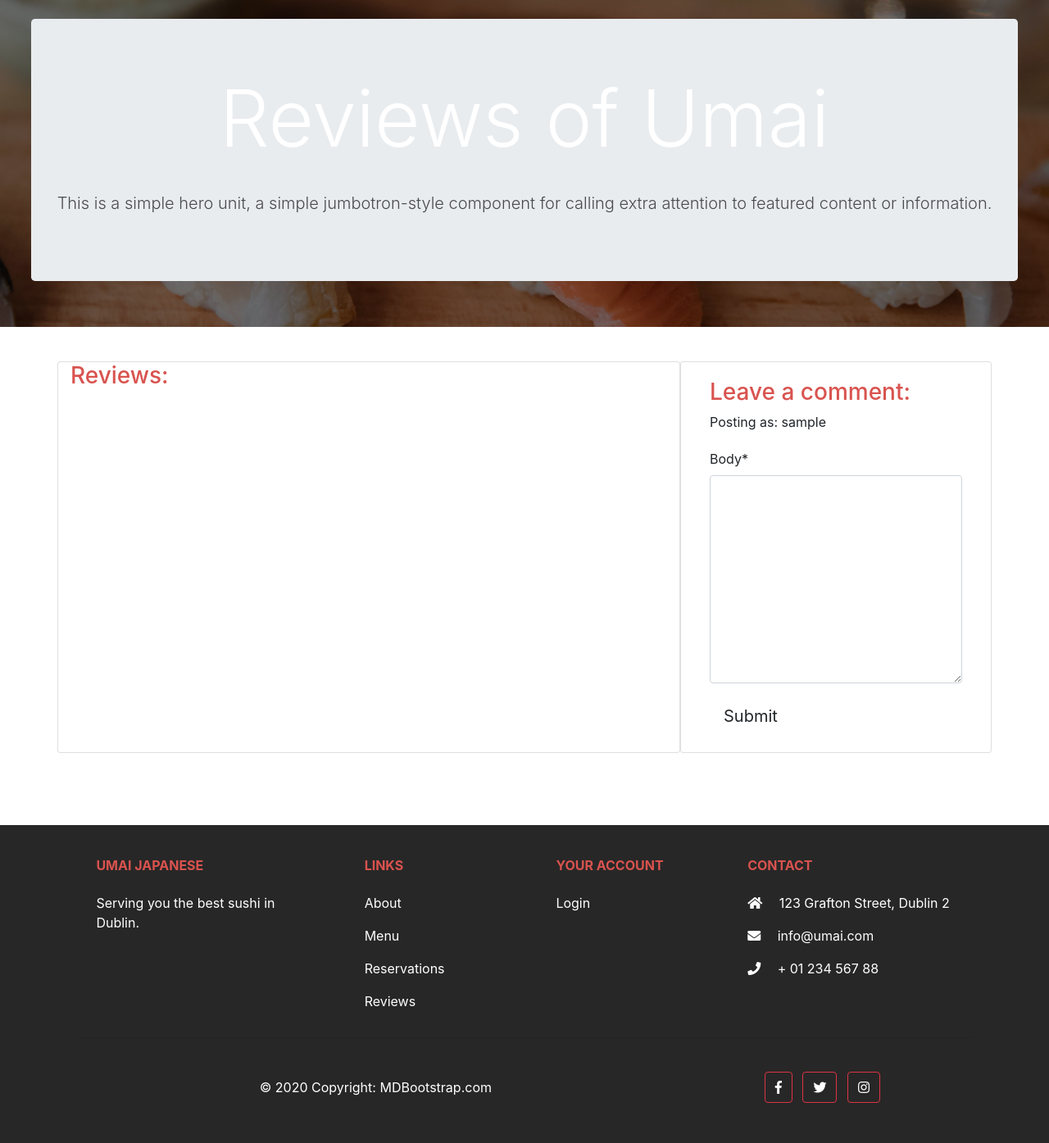
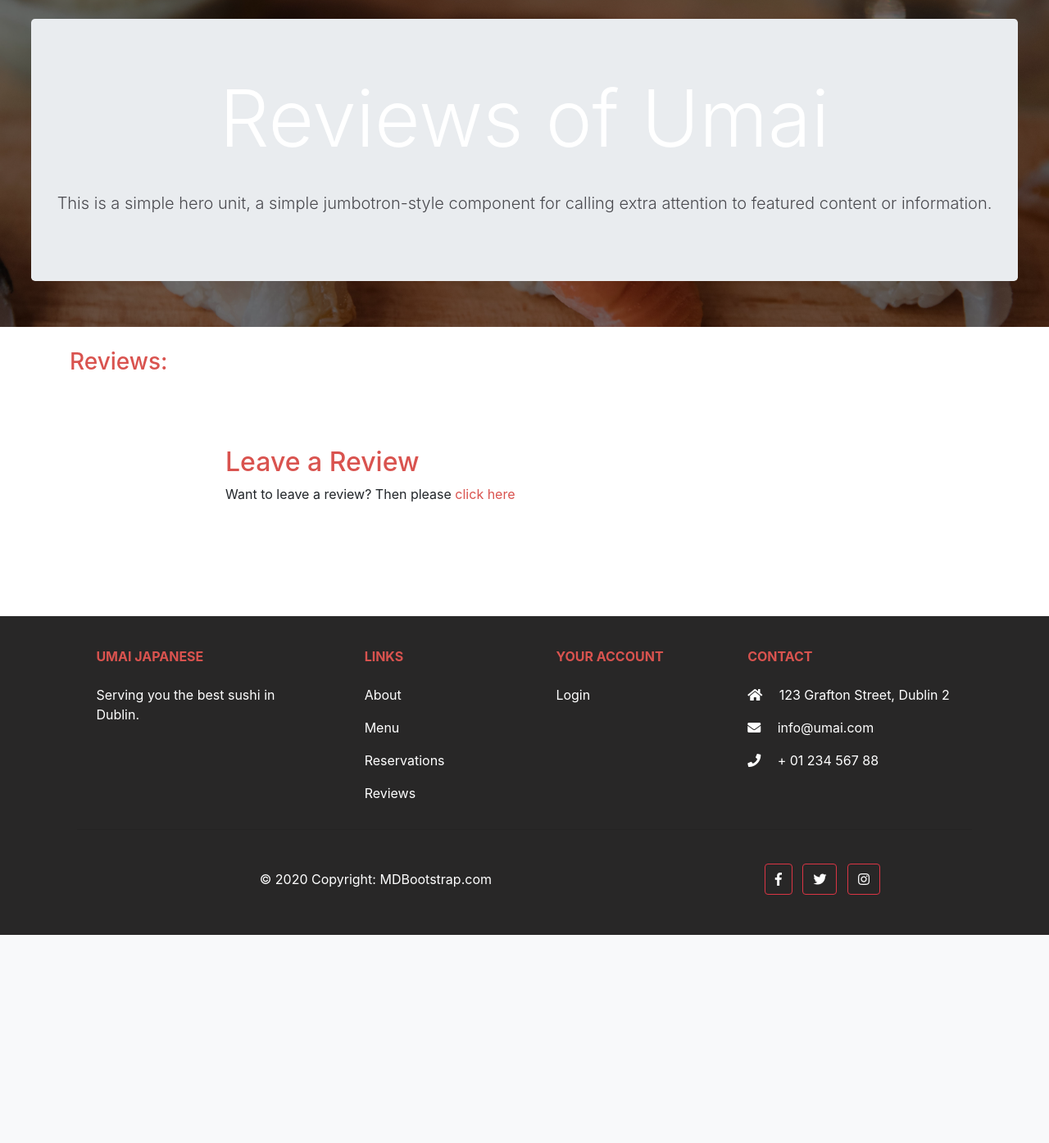
Before and after one commit to TBerrigan2101/p4_restaurant, a Django app: page /review in a window 1280 px wide. Shown: the part 57-1452 px from the top of the page at 82% size. After the commit the page ends 1198 px from the top, so only its background shows below. Run offline with Django 3.2, Linux system fonts and the light colour scheme; the visitor is signed in with stand-in values (Sample User, id 1); data that the repository does not hold is empty; some libraries are stand-ins or nearby versions.

Commit message:
Added feature to submit, approve and publish reviews

```diff
--- a/restaurant/forms.py
+++ b/restaurant/forms.py
@@ -1,5 +1,6 @@
 from django import forms
 from .models import Booking, Review, Contact
+
 
 class DateInput(forms.DateInput):
     input_type = 'date'
@@ -17,7 +18,7 @@ class BookingForm(forms.ModelForm):
 class ReviewForm(forms.ModelForm):
     class Meta:
         model = Review
-        fields = ('body', )
+        fields = ('name','body', )
 
 
 class ContactForm(forms.ModelForm):
--- a/restaurant/models.py
+++ b/restaurant/models.py
@@ -24,6 +24,7 @@ TIMES = (
     ("9:30 PM", "9:30 PM"),
 
 )
+
 
 class Menu(models.Model):
     title = models.CharField(max_length=200, unique=True)
@@ -57,10 +58,10 @@ class Booking(models.Model):
 
 class Review(models.Model):
     name = models.CharField(max_length=50)
-    email = models.EmailField()
     body = models.TextField()
     created_on = models.DateTimeField(auto_now_add=True)
     approved = models.BooleanField(default=False)
+    created_by = models.ForeignKey(User, on_delete=models.CASCADE, null=True)
 
     class Meta:
         ordering = ['created_on']
--- a/restaurant/urls.py
+++ b/restaurant/urls.py
@@ -3,7 +3,8 @@ from django.urls import path
 
 urlpatterns = [
     path('', views.MenuList.as_view(), name='home'),
-    path('review', views.LeaveReview.as_view(), name='review'),
+    path('review', views.see_reviews, name='review'),
+    path('submit_review', views.submit_review, name='submit_review'),
     path('view_booking', views.view_booking, name='view_booking'),
     path('add_booking', views.add_booking, name='add_booking'),
     path('edit/<booking_id>', views.edit_booking, name='edit_booking'),
--- a/restaurant/views.py
+++ b/restaurant/views.py
@@ -8,6 +8,41 @@ from django.contrib.auth.decorators import login_required
 
 
 # Create your views here.
+
+# <----- Index Views ----->
+
+class IndexPage(CreateView):
+    model = Booking
+    form_class = BookingForm
+    template_name = 'index.html'
+
+
+# <----- Review Views ----->
+
+def see_reviews(request):
+    reviews = Review.objects.filter(approved=True).order_by("-created_on")
+    context = {
+        'reviews': reviews
+        }
+    return render(request, 'review.html', context)
+
+
+def submit_review(request):
+    if request.method == 'POST':
+        form = ReviewForm(request.POST)
+        if form.is_valid():
+            review = form.save(commit=False)
+            review.created_by = request.user
+            review.save()
+            return redirect('review')
+    form = ReviewForm()
+    context = {
+        'review_form': form
+    }
+    return render(request, 'submit_review.html', context)
+
+
+# <----- Booking Views ----->
 
 @login_required(login_url="accounts/login")
 def view_booking(request):
@@ -53,37 +88,17 @@ def delete_booking(request, booking_id):
     return redirect('view_booking')
 
 
-class MenuList(generic.ListView):
-    model = Menu
-    queryset = Menu.objects.filter(status=1).order_by("-created_on")
-    template_name = 'index.html'
-    paginate_by = 6
-
-
-class IndexPage(CreateView):
-    model = Booking
-    form_class = BookingForm
-    template_name = 'index.html'
-
-
-class LeaveReview(CreateView):
-    model = Review
-    form_class = ReviewForm
-    template_name = 'review.html'
-    success_url = '/'
-
-    def get(self, request, *args, **kwargs):
-
-        return render(
-            request,
-            "review.html",
-            {
-                "review_form": ReviewForm()
-            },
-        )
+# <----- Contact Views ----->
 
 class ContactUs(CreateView):
     model = Contact
     form_class = ContactForm
     template_name = 'contact.html'
     success_url = '/'
+
+
+class MenuList(generic.ListView):
+    model = Menu
+    queryset = Menu.objects.filter(status=1).order_by("-created_on")
+    template_name = 'index.html'
+    paginate_by = 6
--- a/templates/contact.html
+++ b/templates/contact.html
@@ -22,7 +22,7 @@
     <div class="row">
       <div class="col-md-8 mt-3 offset-md-2">
         <h1>Send us a Message</h1>
-        <form method="POST" action="contact">
+        <form method="POST">
         {{ form | crispy }}
             {% csrf_token %}
             <button type="submit" class="btn btn-outline-dark">Send Message</button>
--- a/templates/review.html
+++ b/templates/review.html
@@ -20,7 +20,7 @@
 
 <div class="container container-padding">
     <div class="row">
-        <div class="col-md-8 card mb-4  mt-3 ">
+        <div class="col-12">
         <h3>Reviews:</h3>
         <div class="card-body">
         <!-- We want a for loop inside the empty control tags to iterate through each comment in comments -->
@@ -41,29 +41,18 @@
         {% endfor %}
         </div>
         </div>
-        <div class="col-md-4 card mb-4  mt-3 ">
-        <div class="card-body">
-        <!-- For later -->
-        {% if reviewed %}
-        <div class="alert alert-success" role="alert">
-            Your review is awaiting approval
+
+<div class="container container-padding">
+            <div class="row">
+              <div class="col-md-8 mt-3 offset-md-2">
+                <h2>Leave a Review</h2>
+
+                <p>Want to leave a review? Then please <a class="link" href="{% url 'submit_review' %}">click here</a>
+            </div>
+          </div>
         </div>
-        {% else %}
-        {% if user.is_authenticated %}
-
-        <h3>Leave a comment:</h3>
-        <p>Posting as: {{ user.username }}</p>
-        <form method="post" style="margin-top: 1.3em;">
-            {{ review_form | crispy }}
-            {% csrf_token %}
-            <button type="submit" class="btn btn-signup btn-lg">Submit</button>
-        </form>
-        {% endif %}
-        {% endif %}
-        </div>
-        </div>
-        </div>
-        </div>
+    </div>
+</div>
 
 
 {%endblock%}
```
Also changed, not shown: restaurant/admin.py (+9 -3 lines), templates/submit_review.html (added, +45 -0 lines), restaurant/migrations/0001_initial.py, restaurant/migrations/0002_review_created_by.py, restaurant/migrations/0003_auto_20230824_0902.py (deleted), restaurant/migrations/0003_remove_review_email.py (added), restaurant/migrations/0004_auto_20230824_0924.py (deleted), restaurant/migrations/0005_review_approved.py (deleted).
